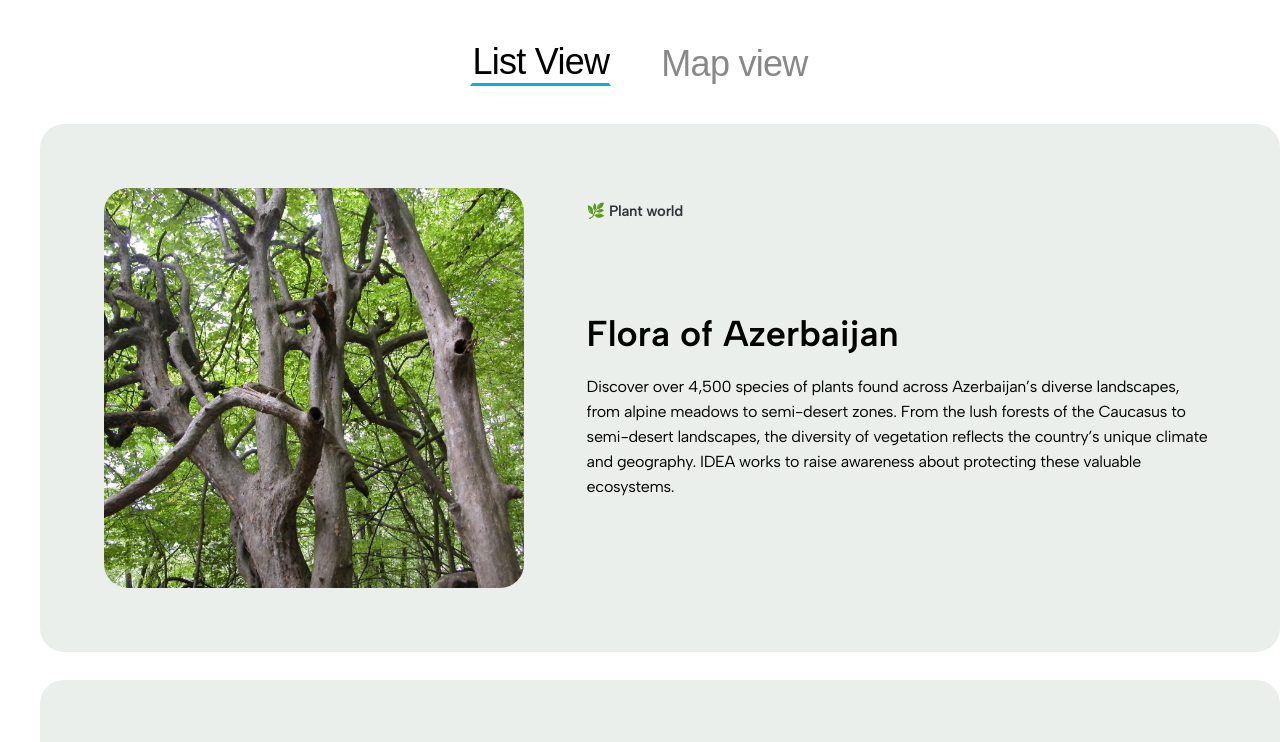
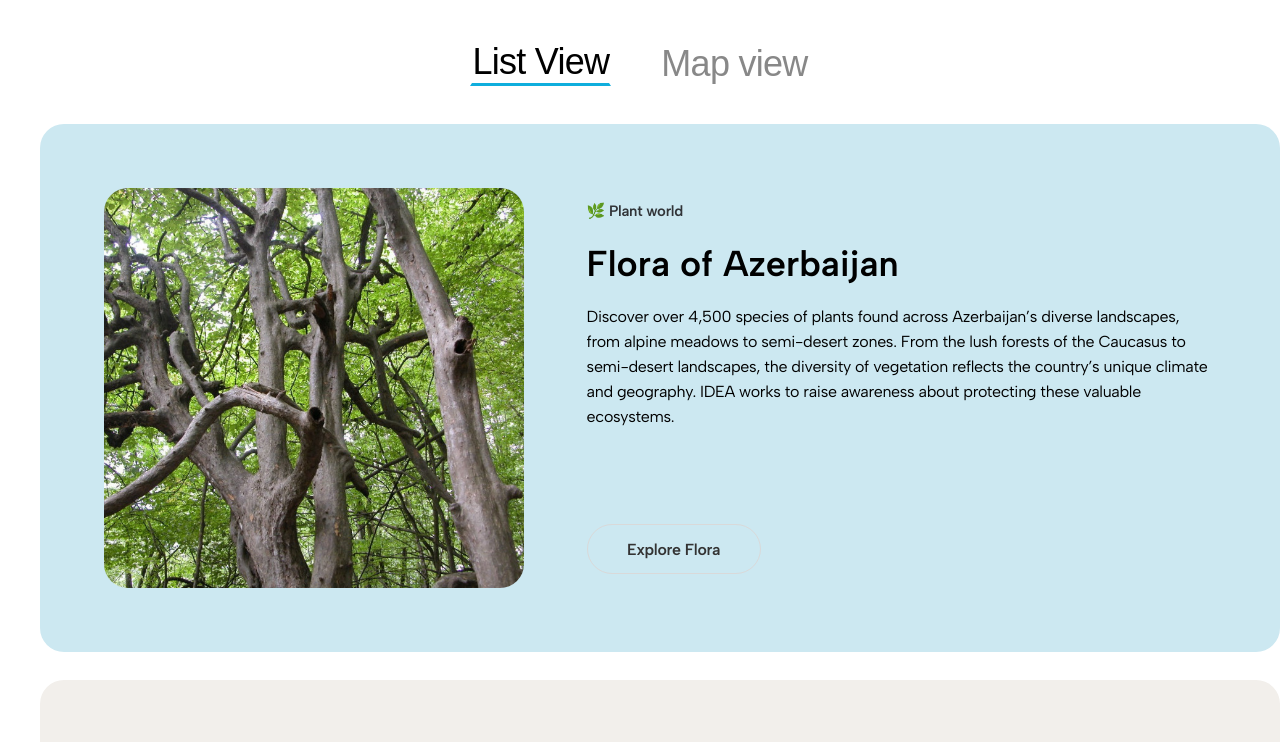
Before and after one commit to rashidovjavid1/Idea-clone, a Next.js app: page /national-parks in a window 1280 px wide. Shown: the part 860-1602 px from the top of the page. Built offline with nearby package versions, Linux system fonts and the light colour scheme.

Commit message:
add new features resources page

```diff
--- a/app/national-parks/page.jsx
+++ b/app/national-parks/page.jsx
@@ -1,5 +1,6 @@
 "use client";
 
+import Link from "next/link";
 import { nationalParks } from "../constants/nationalParks";
 import "./resources.scss";
 import { useState } from "react";
@@ -89,6 +90,7 @@ const page = () => {
                           <div className="cardDescription">
                             <p>{item.cardDescription}</p>
                           </div>
+                          <Link href={item.link}>{item.buttonType}</Link>
                         </div>
                       </div>
                     </div>
--- a/app/national-parks/resources.scss
+++ b/app/national-parks/resources.scss
@@ -189,11 +189,18 @@
               width: 124rem;
               height: 52.8rem;
               border-radius: 2.4rem;
-              background: #eaefeb;
               padding: 6.4rem;
               height: 52.8rem;
               display: flex;
               gap: 6.3rem;
+
+              &:nth-child(odd) {
+                background: #cce8f1;
+              }
+
+              &:nth-child(even) {
+                background: #f2efeb;
+              }
 
               .cardBanner {
                 width: 40%;
@@ -261,6 +268,29 @@
                       letter-spacing: -0.032rem;
                     }
                   }
+
+                  a {
+                    display: flex;
+                    align-items: center;
+                    justify-content: center;
+                    width: 17.4rem;
+                    height: 5rem;
+                    border-radius: 8rem;
+                    border: 1px solid #d9d9d9;
+                    text-decoration: none;
+                    color: #333;
+                    font-size: 1.6rem;
+                    font-style: normal;
+                    font-weight: 600;
+                    line-height: normal;
+                    letter-spacing: -0.032rem;
+                    transition: ease 0.5s all;
+
+                    &:hover {
+                      background-color: #0faedd;
+                      color: #fff;
+                    }
+                  }
                 }
               }
             }
```
